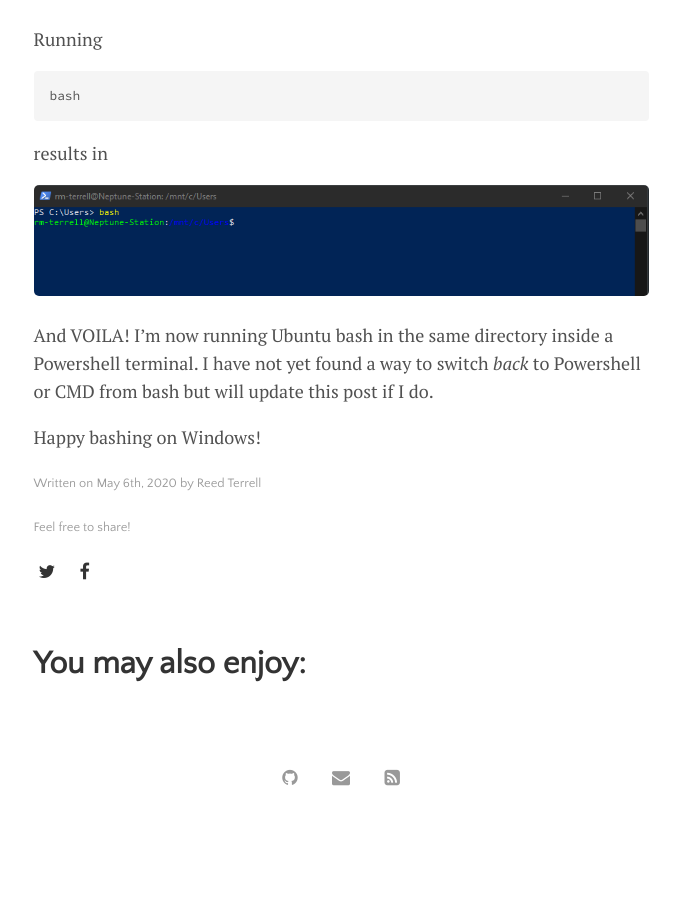
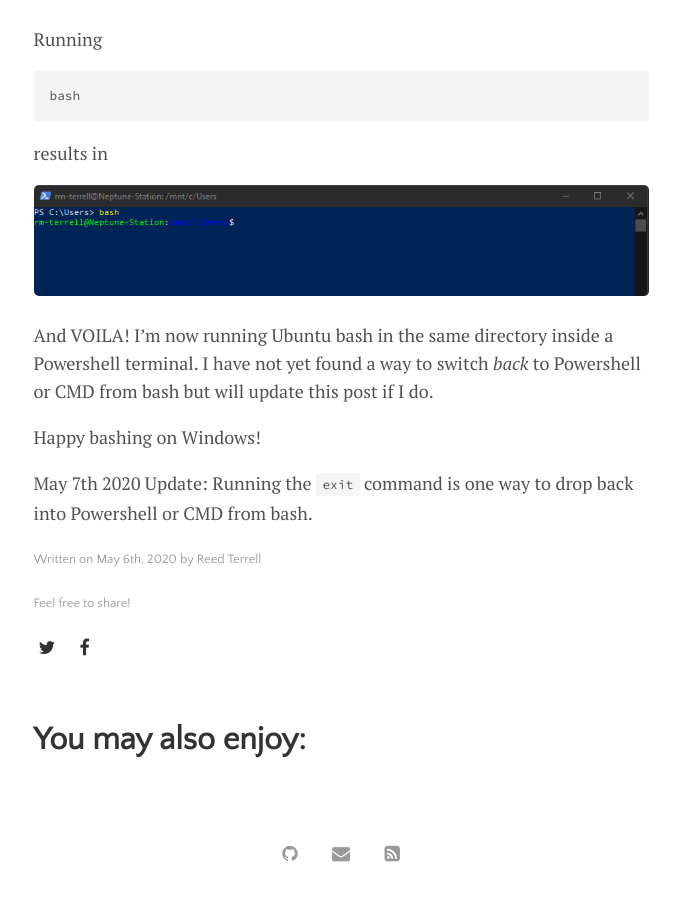
Before and after one commit to RM-Terrell/RM-Terrell.github.io, a Jekyll site: the page built from _posts/2020-05-06-powershell-to-bash.md, in a window 1280 px wide and 900 px high, scrolled down 1561 px. Shown: the whole window, without its empty margins (299-979 px from the left). Built offline with Jekyll 4.4.1, drawn with Linux system fonts in a browser that asks for light colours; before the commit the page ends 2385 px from its top, so only the background shows below that.

Commit message:
bash powershell update

```diff
--- a/_posts/2020-05-06-powershell-to-bash.md
+++ b/_posts/2020-05-06-powershell-to-bash.md
@@ -36,3 +36,5 @@ results in
 And VOILA! I'm now running Ubuntu bash in the same directory inside a Powershell terminal. I have not yet found a way to switch _back_ to Powershell or CMD from bash but will update this post if I do.
 
 Happy bashing on Windows!
+
+May 7th 2020 Update: Running the `exit` command is one way to drop back into Powershell or CMD from bash.
```
